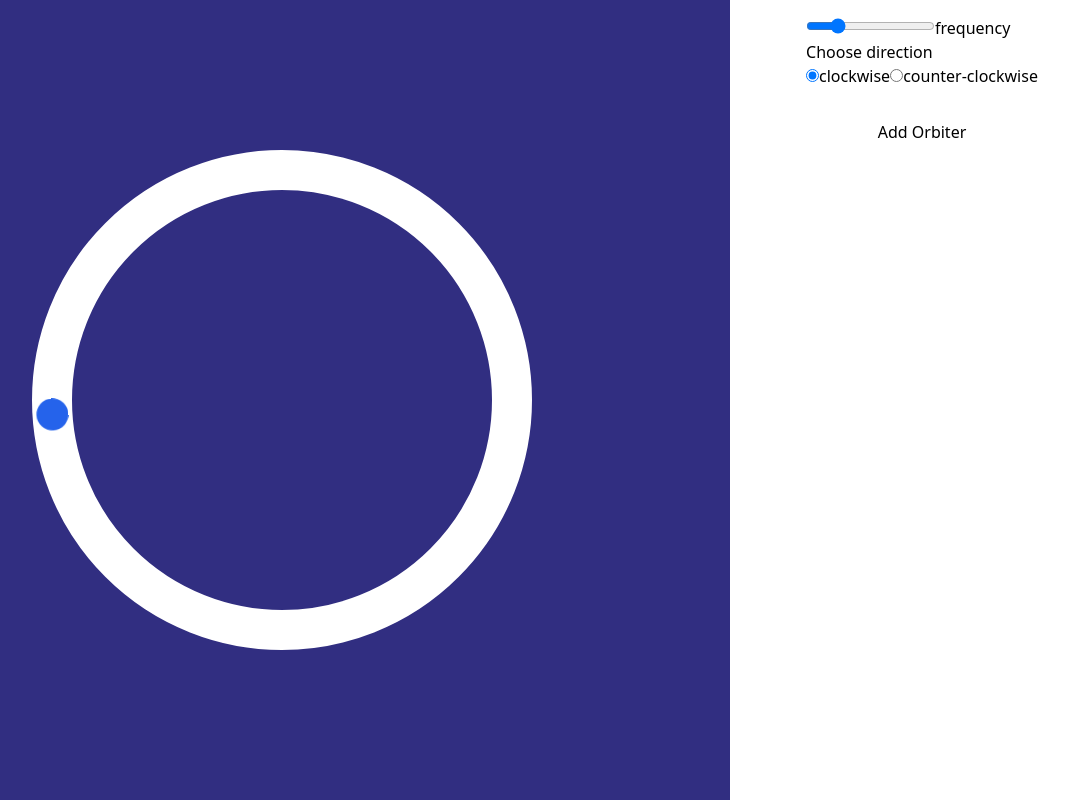
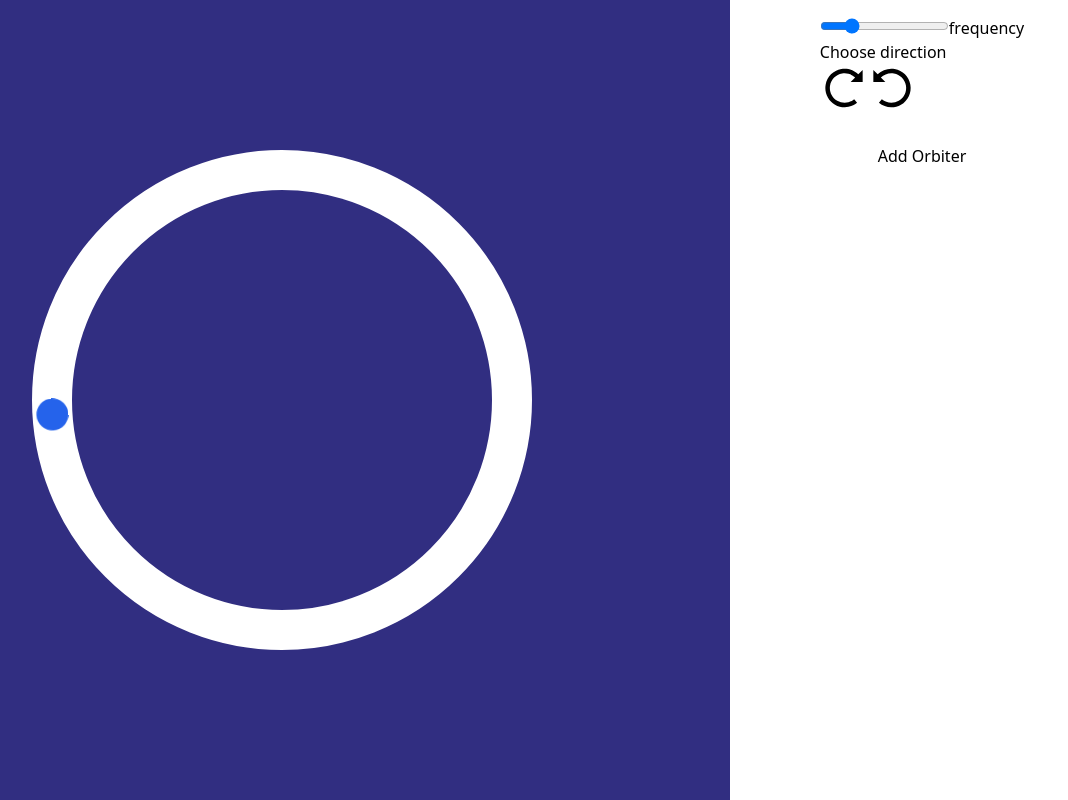
Before and after one commit to EmilyBonar/orbits, a React (Create React App) app: page / in a window 1280 px wide. Shown: the whole page, without its empty margins (166-1234 px from the left). Built offline with nearby package versions, Linux system fonts and the light colour scheme.

Commit message:
Added images for labels

```diff
--- a/src/App.css
+++ b/src/App.css
@@ -21,3 +21,20 @@
 		transform: rotate(-1turn);
 	}
 }
+
+[type="radio"] {
+	border: 0;
+	clip: rect(0 0 0 0);
+	height: 1px;
+	margin: -1px;
+	overflow: hidden;
+	padding: 0;
+	position: absolute;
+	width: 1px;
+}
+
+[type="radio"] + label {
+}
+
+[type="radio"]:checked + label {
+}
--- a/src/App.tsx
+++ b/src/App.tsx
@@ -1,5 +1,7 @@
 import React, { useState } from "react";
 import "./App.css";
+import clockwiseIcon from "./clockwise.svg";
+import counterclockwiseIcon from "./counter-clockwise.svg";
 
 interface OrbitDetails {
 	period: number;
@@ -116,6 +118,7 @@ function OrbitController(props: {
 			></input>
 			<label htmlFor="frequency">frequency</label>
 			<fieldset
+				className="flex flex-row"
 				onChange={(e) =>
 					props.changeDirection((e.target as HTMLInputElement).value)
 				}
@@ -128,7 +131,9 @@ function OrbitController(props: {
 					value="clockwise"
 					defaultChecked
 				></input>
-				<label htmlFor={`direction-clockwise-${props.index}`}>clockwise</label>
+				<label htmlFor={`direction-clockwise-${props.index}`}>
+					<img className="w-12" src={clockwiseIcon}></img>
+				</label>
 				<input
 					type="radio"
 					id={`direction-counter-clockwise-${props.index}`}
@@ -136,7 +141,7 @@ function OrbitController(props: {
 					value="counter-clockwise"
 				></input>
 				<label htmlFor={`direction-counter-clockwise-${props.index}`}>
-					counter-clockwise
+					<img className="w-12" src={counterclockwiseIcon}></img>
 				</label>
 			</fieldset>
 		</div>
```
Also changed, not shown: src/clockwise.svg (added), src/counter-clockwise.svg (added).
